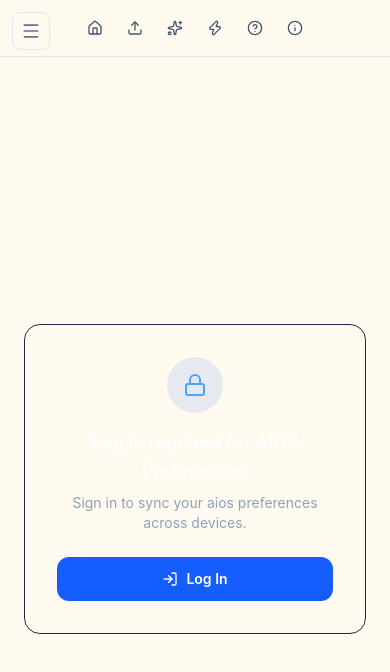
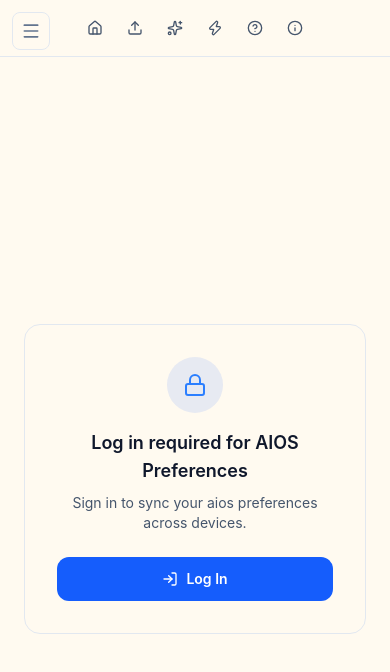
Before and after one commit to Ernest4599/Contextos-desktop-frontend-, a React (Vite) app: page /settings/aios-preferences in a window 390 px wide. Shown: the top 672 px of the page. Built offline with nearby package versions, Linux system fonts and the light colour scheme; no server answers.

Commit message:
RequireAuth: add light/dark theme support, fix mobile viewport clipping (h-screen->h-dvh)

```diff
--- a/src/RequireAuth.tsx
+++ b/src/RequireAuth.tsx
@@ -8,21 +8,21 @@
 
   if (checking) {
     return (
-      <div className="flex-1 flex items-center justify-center h-screen">
-        <p className="text-slate-400 text-sm">Loading...</p>
+      <div className="flex-1 flex items-center justify-center h-dvh bg-cream dark:bg-transparent">
+        <p className="text-slate-600 dark:text-slate-400 text-sm">Loading...</p>
       </div>
     )
   }
 
   if (!isLoggedIn) {
     return (
-      <div className="flex-1 flex items-center justify-center h-screen p-6">
-        <div className="max-w-sm text-center border border-slate-800 rounded-2xl p-8">
+      <div className="flex-1 flex items-center justify-center h-dvh p-6 bg-cream dark:bg-transparent">
+        <div className="max-w-sm text-center border border-slate-200 dark:border-slate-800 rounded-2xl p-8">
           <div className="w-14 h-14 rounded-full bg-blue-600/10 flex items-center justify-center mx-auto mb-4">
-            <Lock size={24} className="text-blue-400" />
+            <Lock size={24} className="text-blue-500 dark:text-blue-400" />
           </div>
-          <h2 className="text-white text-lg font-semibold mb-2">Log in required for {featureName}</h2>
-          <p className="text-slate-400 text-sm mb-6">Sign in to sync your {featureName.toLowerCase()} across devices.</p>
+          <h2 className="text-slate-900 dark:text-white text-lg font-semibold mb-2">Log in required for {featureName}</h2>
+          <p className="text-slate-600 dark:text-slate-400 text-sm mb-6">Sign in to sync your {featureName.toLowerCase()} across devices.</p>
           <button
             type="button"
             onClick={() => navigate('/account')}
```
